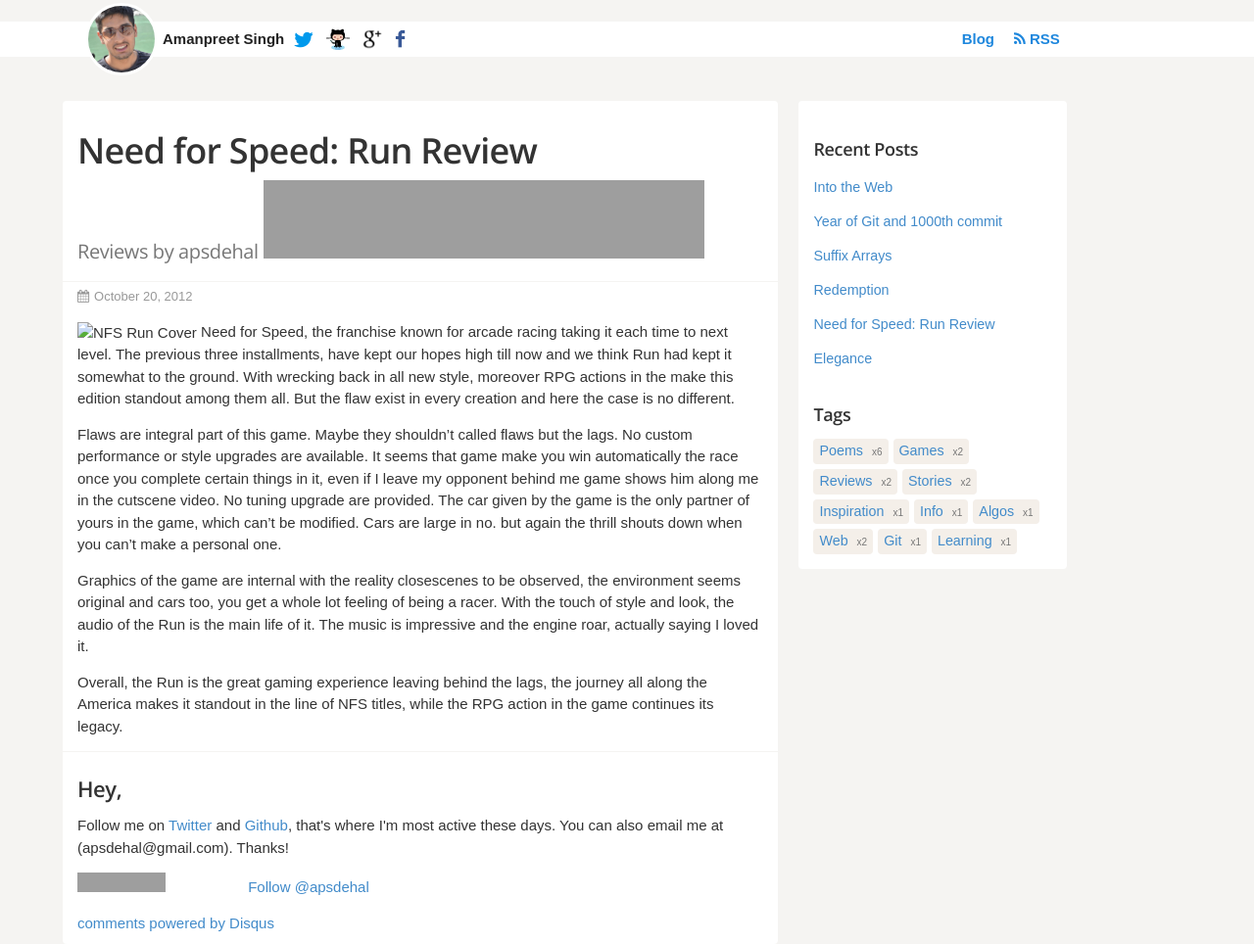
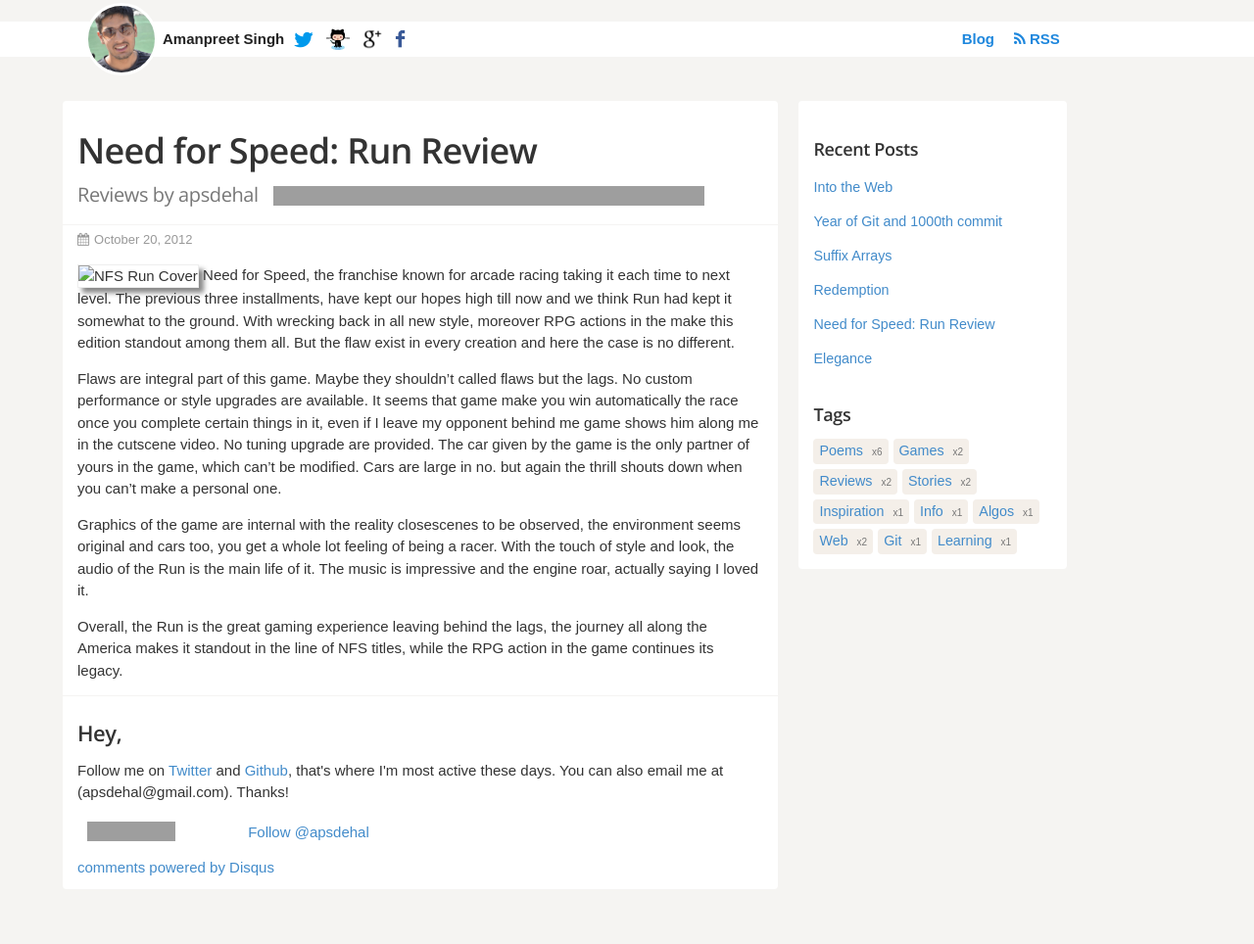
Before and after one commit to apsdehal/apsdehal.github.io, a Jekyll site: the page built from _posts/2012/2012-10-20-nfs-run-review.md, in a window 1280 px wide. Shown: the whole page at 98% size. Built offline with Jekyll 4.4.1, drawn with Linux system fonts in a browser that asks for light colours; Markdown is read by kramdown in place of the engine named in the settings; comment, search, counter and statistics services are not loaded; after the commit the page ends 908 px from its top, so only the background shows below that; grey boxes are pictures that could not be loaded.

Commit message:
Adds styles accordingly to the fb button

```diff
--- a/assets/css/style.css
+++ b/assets/css/style.css
@@ -216,6 +216,12 @@ iframe.demo {
   width: 100%;
   overflow: hidden;
   display: block;
+}
+iframe{
+  height: 20px !important;
+  padding-left: 10px;
+  position: relative;
+  top: 4px;
 }
 .main {
   padding-top: 2%;
@@ -561,6 +567,10 @@ header nav a:hover span {
 .post article a{
   color: #428bca;
 }
+.post article img{
+  box-shadow: 5px 5px 5px #888;
+  border: 1px solid #eee;
+}
 .error404 article {
   height: 575px;
   background: url("../img/404.png") center center no-repeat;
@@ -733,6 +743,9 @@ header nav a:hover span {
   .home aside{
     font-size: 0.9em;
   }
+  iframe{
+    padding-left: 2px;
+  }
   .mobile{
     font-size: 0.9em;
     display:block;
@@ -740,8 +753,18 @@ header nav a:hover span {
   .social{
     display:none;
   }
+  pre{
+    white-space: normal;
+  }
 }
-
+@media (max-width: 480px){
+  .post iframe {
+    width: 80% !important;
+    padding-left: 2px;
+    white-space: normal;
+    height: 30px !important;
+  }
+}
 @media (max-width: 360px) {
 
 
```
